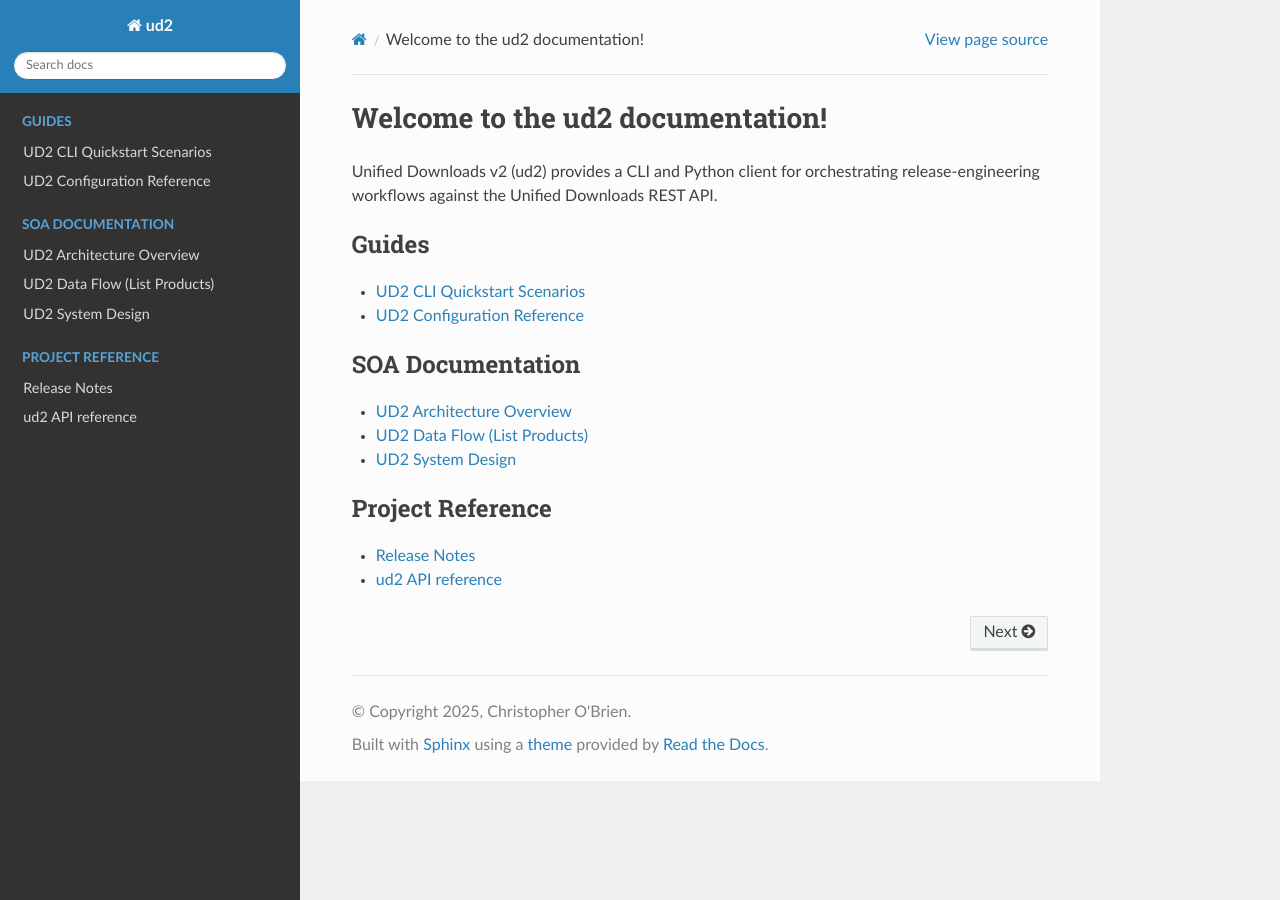
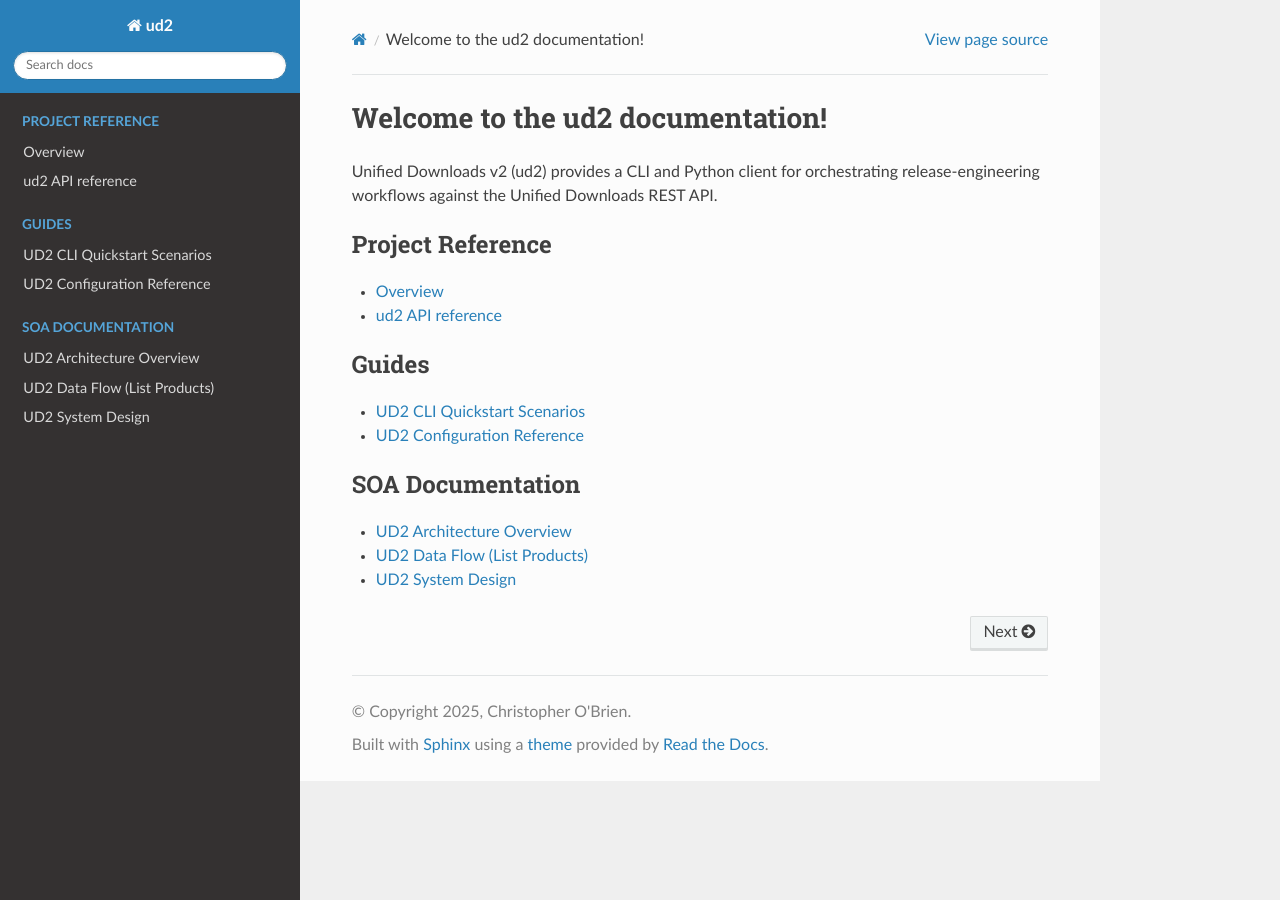
Before and after one commit to release-engineering/ud2, a Sphinx documentation site: the page built from docs/index.rst, in a window 1280 px wide. Built offline with Sphinx 7.4.7 and the Read the Docs theme 3.1.0, drawn with Linux system fonts in a browser that asks for light colours; some of the changed lines change nothing that is shown.

Commit message:
looking so fancy

```diff
--- a/docs/conf.py
+++ b/docs/conf.py
@@ -61,5 +61,16 @@
 
 autosummary_generate = True
 
+autodoc_default_options = {
+    'members': True,
+    'undoc-members': True,
+    'show-inheritance': True,
+    'exclude-members': 'field_validator',
+}
+
+suppress_warnings = [
+    'autodoc.duplicate_object',
+]
+
 
 # The end.
--- a/docs/index.rst
+++ b/docs/index.rst
@@ -5,6 +5,13 @@
 
 Unified Downloads v2 (ud2) provides a CLI and Python client for orchestrating
 release-engineering workflows against the Unified Downloads REST API.
+
+.. toctree::
+   :maxdepth: 1
+   :caption: Project Reference
+
+   overview
+   api/index
 
 .. toctree::
    :maxdepth: 1
@@ -21,11 +28,5 @@
    soa/data_flow
    soa/system_design
 
-.. toctree::
-   :maxdepth: 1
-   :caption: Project Reference
-
-   overview
-   api/index
 
 .. The end.
--- a/docs/overview.rst
+++ b/docs/overview.rst
@@ -1,7 +1,5 @@
-Release Notes
-=============
-
-Refer to the :code:`README.md` for the authoritative release summary.
+Overview
+========
 
 .. include:: ../README.md
    :parser: myst_parser.sphinx_
```
